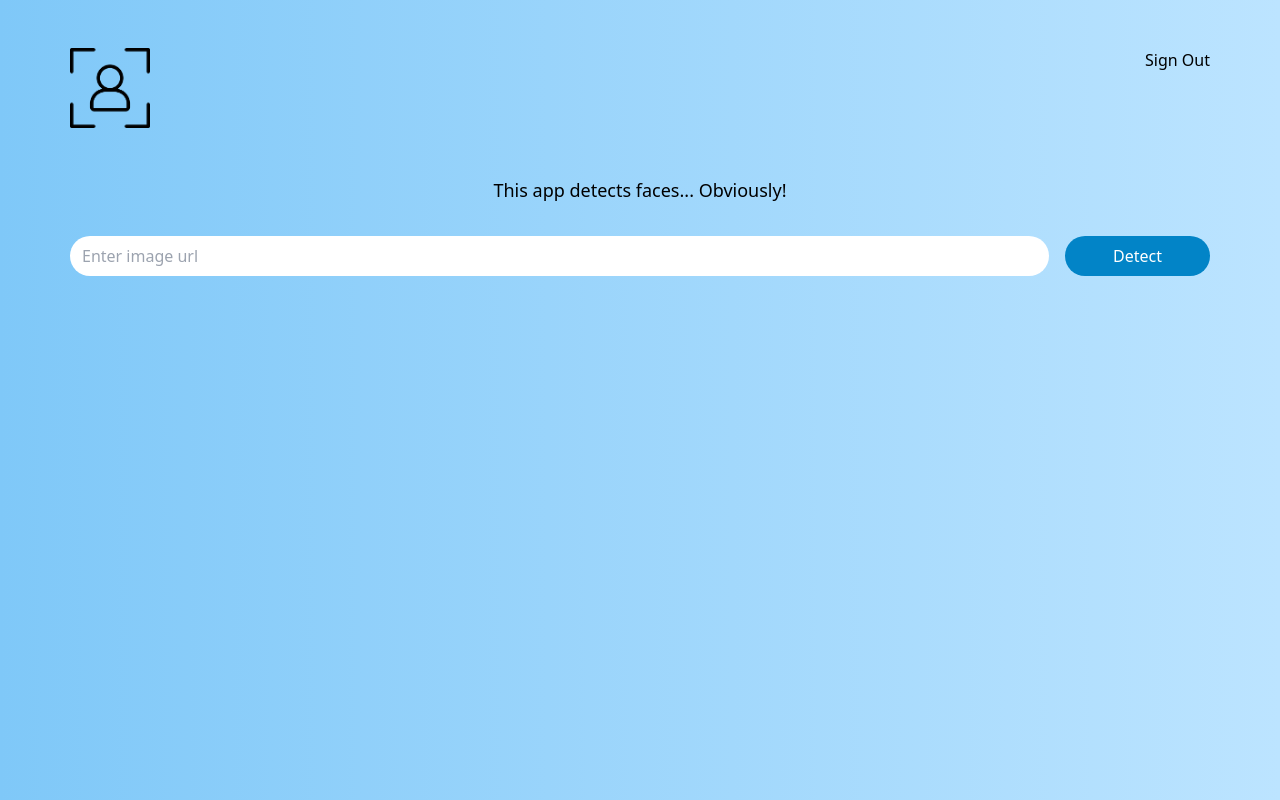
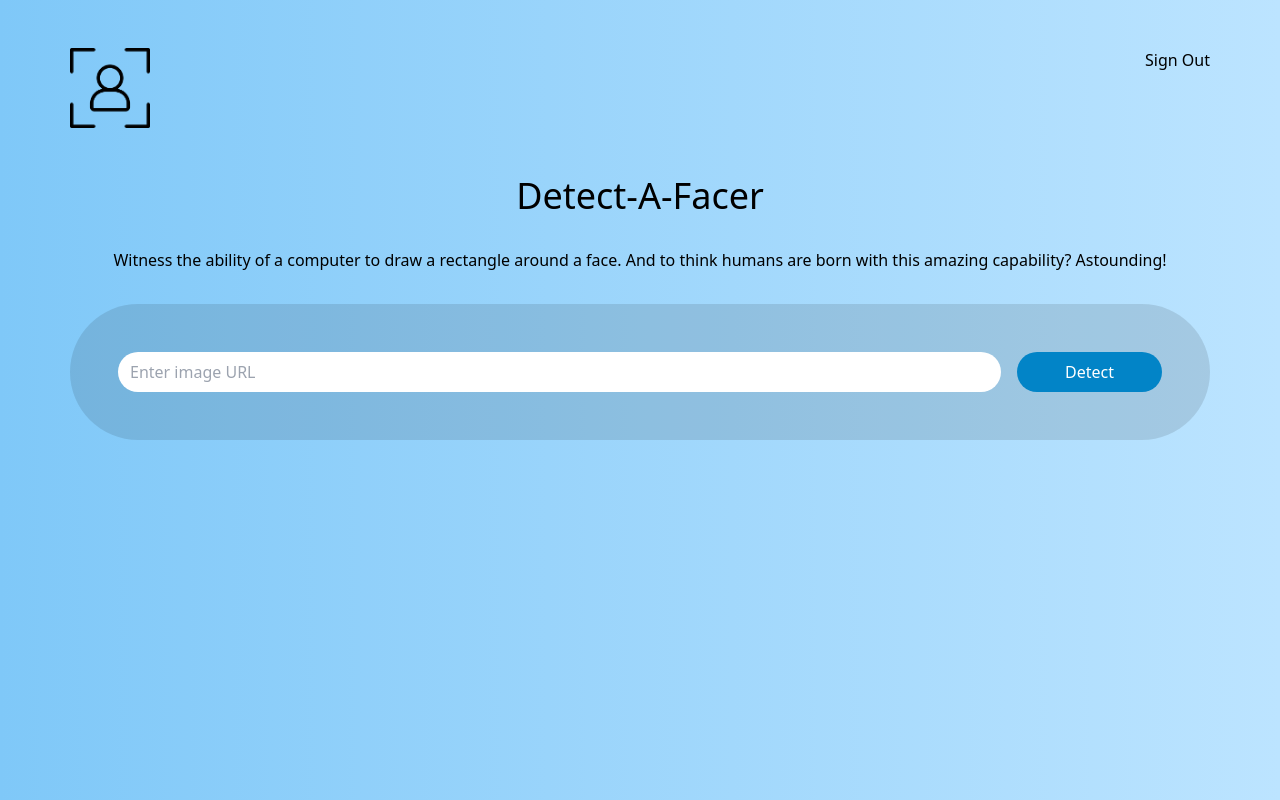
Before and after one commit to a-hr-nikolov/face-detection-app, a React (Vite) app: page / in a window 1280 px wide. Built offline with nearby package versions, Linux system fonts and the light colour scheme.

Commit message:
Update the general styling

```diff
--- a/index.html
+++ b/index.html
@@ -4,7 +4,7 @@
     <meta charset="UTF-8" />
     <link rel="icon" type="image/svg+xml" href="/vite.svg" />
     <meta name="viewport" content="width=device-width, initial-scale=1.0" />
-    <title>Vite + React</title>
+    <title>Detect-a-Facer</title>
   </head>
   <body>
     <div id="root" class="flex justify-center"></div>
--- /dev/null
+++ b/src/components/ImageLinkForm/ImageLinkForm.css
@@ -0,0 +1,4 @@
+.input-form {
+  padding: 3rem;
+  background-color: rgba(0, 0, 0, 0.108);
+}
--- a/src/components/ImageLinkForm/ImageLinkForm.jsx
+++ b/src/components/ImageLinkForm/ImageLinkForm.jsx
@@ -1,18 +1,23 @@
 import React from 'react';
+import './ImageLinkForm.css';
 
 export function ImageLinkForm() {
   return (
-    <div className="w-full flex flex-col gap-8 items-center justify-center pt-12">
-      <p className="text-lg">This app detects faces... Obviously! </p>
-      <div className="input-form flex justify-center gap-4 self-stretch">
+    <div className="form-container w-full flex flex-col gap-8 items-center justify-center pt-12">
+      <h1 className="text-4xl">Detect-A-Facer</h1>
+      <p className="text-base">
+        Witness the ability of a computer to draw a rectangle around a face. And
+        to think humans are born with this amazing capability? Astounding!
+      </p>
+      <div className="input-form flex flex-col sm:flex-row justify-center gap-4 self-stretch rounded-full">
         <input
           type="text"
-          className="url-input flex-grow px-3 rounded-full focus:outline-none"
-          placeholder="Enter image url"
+          className="url-input flex-grow px-3 rounded-full focus:outline-none py-2"
+          placeholder="Enter image URL"
         />
         <button
           type="button"
-          className="search-btn bg-sky-600 text-white px-12 py-2 rounded-full"
+          className="search-btn bg-sky-600 text-white px-12 py-2 rounded-full hover:scale-105 active:scale-110"
         >
           Detect
         </button>
```
